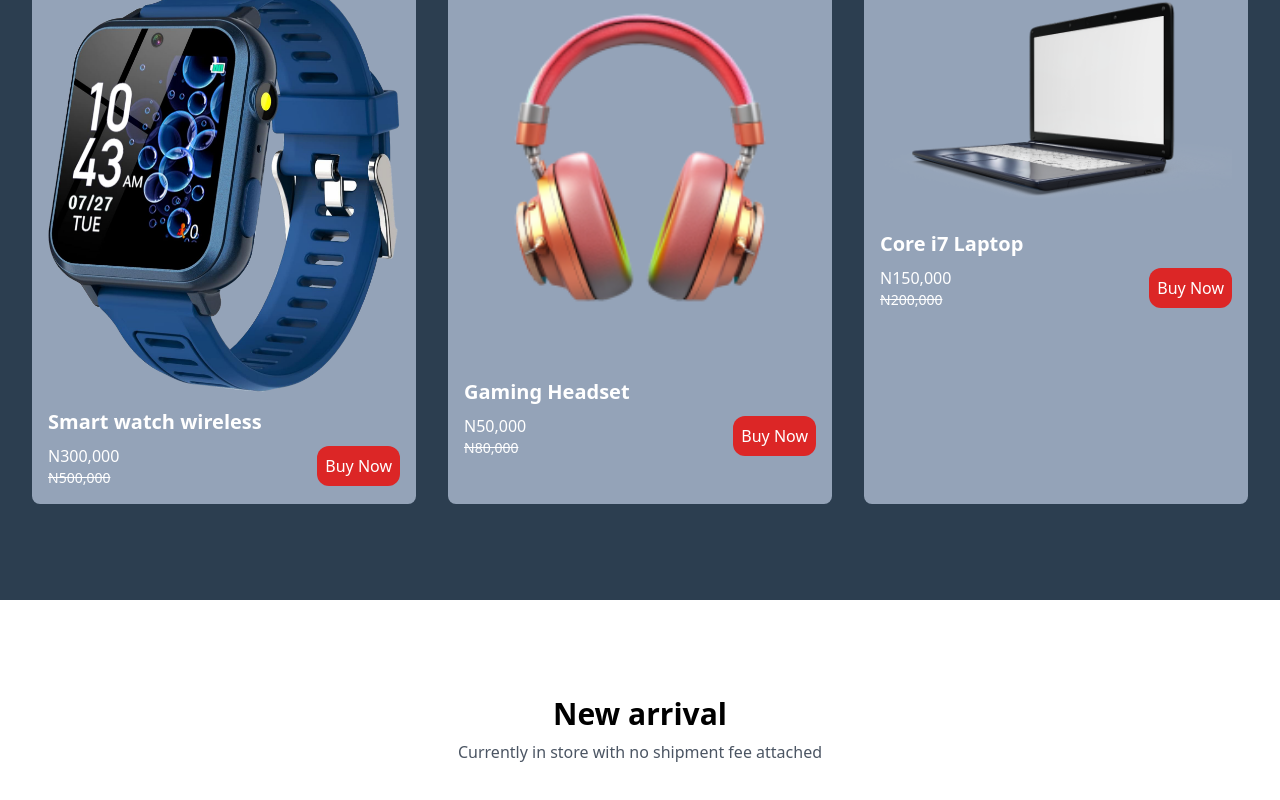
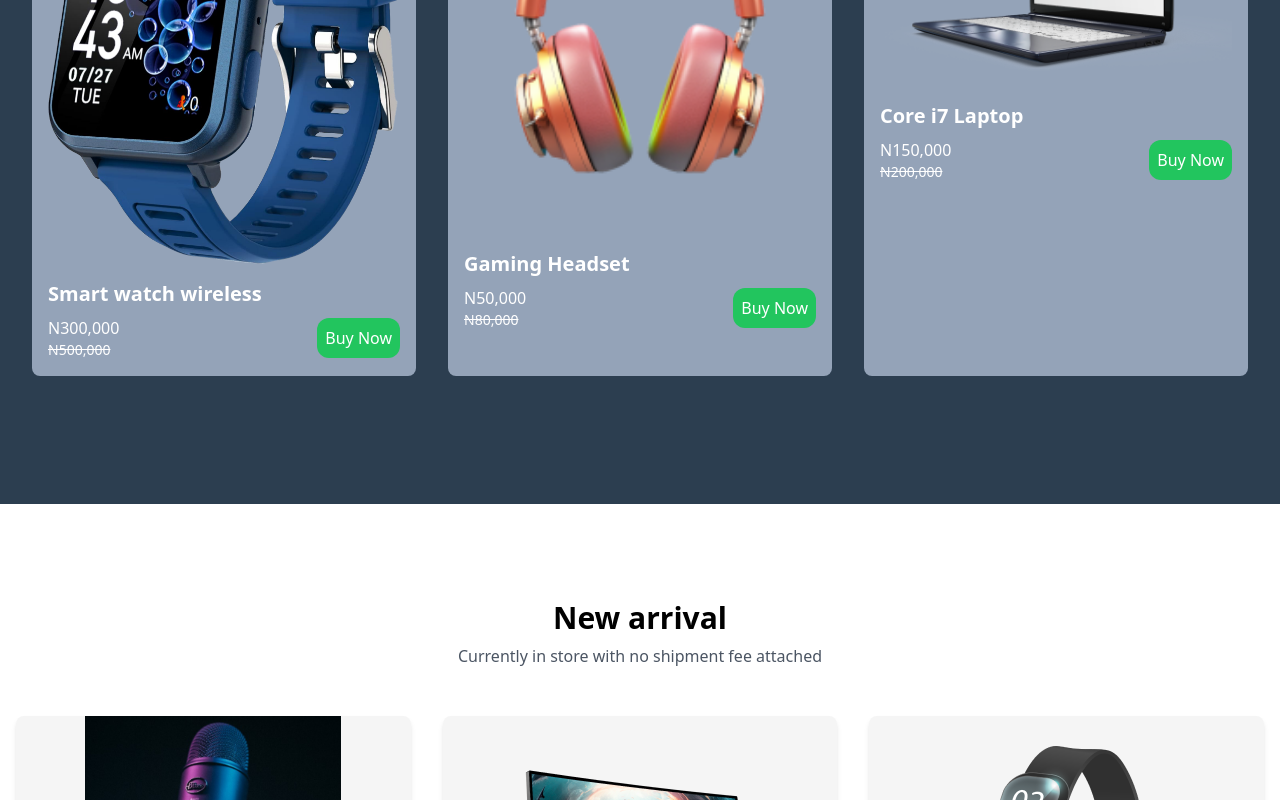
Before and after one commit to Segzyp1000/timbo-shop, a React (Create React App) app: page / in a window 1280 px wide. Shown: the part 1038-1838 px from the top of the page. Built offline with nearby package versions, Linux system fonts and the light colour scheme.

Commit message:
update commit

```diff
--- a/src/components/Featured.jsx
+++ b/src/components/Featured.jsx
@@ -1,9 +1,16 @@
-import React from "react";
+import React, { useContext } from "react";
+import { Link } from "react-router-dom";
+import { FaShoppingCart } from "react-icons/fa";
+import { CartContext } from "../CartContext";
 import Smart from "../asset/Smart watch 1.png";
 import Headphone from "../asset/Beautiful gaming headphone -5 1.png";
 import Laptop from "../asset/laptop.png";
 
-const FeaturedItem = ({ image, title, price, oldPrice }) => (
+const FeaturedItem = ({ id, image, title, price, oldPrice }) => {
+  const cart = useContext(CartContext);
+  const quantity = cart.getProductQuantity(id);
+
+  return (
     <div className="bg-slate-400 p-4 rounded-lg">
       <img src={image} alt={title} className="w-full h-auto mb-4" />
       <p className="text-xl text-white font-semibold mb-2">{title}</p>
@@ -12,37 +19,77 @@ const FeaturedItem = ({ image, title, price, oldPrice }) => (
           <p className="text-white">{price}</p>
           <p className="line-through text-white text-sm">{oldPrice}</p>
         </div>
-      <button className="bg-red-600 text-white p-2 rounded-xl">Buy Now</button>
+        {quantity === 0 ? (
+          <button
+            onClick={() => cart.addOneToCart(id)}
+            className="bg-red-600 text-white p-2 rounded-xl flex items-center gap-2"
+          >
+            Add to Cart <FaShoppingCart />
+          </button>
+        ) : (
+          <div className="flex items-center gap-2">
+            <span className="text-white">{quantity}</span>
+            <Link
+              to="/cart"
+              onClick={() => cart.addOneToCart(id)}
+              className="bg-green-500 text-white p-2 rounded-xl"
+            >
+              Buy Now
+            </Link>
+          </div>
+        )}
       </div>
     </div>
   );
+};
 
 const Featured = () => {
+  const cart = useContext(CartContext);
+  const featuredProducts = [
+    {
+      id: 10,
+      image: Smart,
+      title: "Smart watch wireless",
+      price: "N300,000",
+      oldPrice: "N500,000",
+    },
+    {
+      id: 11,
+      image: Headphone,
+      title: "Gaming Headset",
+      price: "N50,000",
+      oldPrice: "N80,000",
+    },
+    {
+      id: 12,
+      image: Laptop,
+      title: "Core i7 Laptop",
+      price: "N150,000",
+      oldPrice: "N200,000",
+    },
+  ];
+
+  const getTotalCost = () => {
+    return featuredProducts.reduce((total, product) => {
+      const quantity = cart.getProductQuantity(product.id);
+      const price = parseFloat(product.price.replace(/[^0-9.-]+/g, ""));
+      return total + price * quantity;
+    }, 0);
+  };
+
   return (
-    <div className="bg-navColor py-12 lg:py-24 mt-32">
+    <div className="bg-navColor py-12 lg:py-24">
       <div className="container mx-auto px-4 lg:px-8">
         <h1 className="text-3xl lg:text-[45px] font-semibold text-navText mb-8 text-center lg:text-left">
           Featured Categories
         </h1>
         <div className="grid grid-cols-1 md:grid-cols-2 lg:grid-cols-3 gap-8">
-          <FeaturedItem
-            image={Smart}
-            title="Smart watch wireless"
-            price="N300,000"
-            oldPrice="N500,000"
-          />
-          <FeaturedItem
-            image={Headphone}
-            title="Gaming Headset"
-            price="N50,000"
-            oldPrice="N80,000"
-          />
-          <FeaturedItem
-            image={Laptop}
-            title="Core i7 Laptop"
-            price="N150,000"
-            oldPrice="N200,000"
-          />
+          {featuredProducts.map((product) => (
+            <FeaturedItem key={product.id} {...product} />
+          ))}
+        </div>
+        <div className="mt-8 text-right">
+          <h2 className="text-2xl font-semibold text-navText"></h2>
         </div>
       </div>
     </div>
--- a/src/pages/CartPage.jsx
+++ b/src/pages/CartPage.jsx
@@ -9,8 +9,10 @@ import Assess from "../asset/Asset 2@4x.png";
 import Dispenser from "../asset/Despenser 1.png";
 import Blender from "../asset/Blender@4x 1.png";
 import Iron from "../asset/Iron@4x 1.png";
+import Smart from "../asset/Smart watch 1.png";
+import Headphone from "../asset/Beautiful gaming headphone -5 1.png";
+import Laptop from "../asset/laptop.png";
 
-console.log("CartContext:", CartContext);
 const products = [
   {
     id: 1,
@@ -74,6 +76,27 @@ const products = [
     category: "Stem Iron",
     name: "Stem Iron",
     price: "₦15,000",
+  },
+  {
+    id: 10,
+    image: Smart,
+    category: "Wristwaatch",
+    name: "Smart wireless watch",
+    price: "N300,000",
+  },
+  {
+    id: 11,
+    image: Headphone,
+    category: "Headset",
+    name: "Gaming Headset",
+    price: "₦50,000",
+  },
+  {
+    id: 12,
+    image: Laptop,
+    category: "Laptop",
+    name: "Core i7 Laptop",
+    price: "₦150,000",
   },
 ];
 
```
Lines whose indentation alone changed are shown as unchanged.
